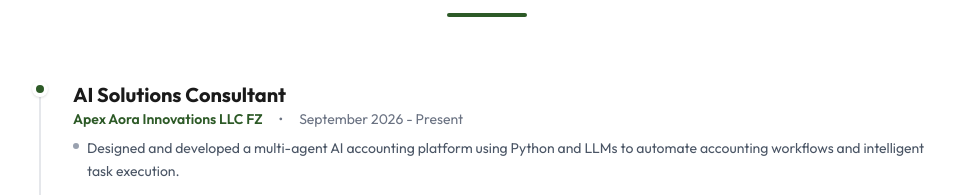
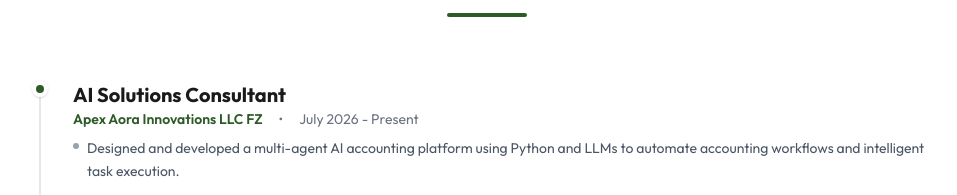
Before and after one commit to thameenaparveen2906/Thameena-Parveen--Personal-Portfolio, a React (Vite) app: page / in a window 1280 px wide. Shown: the part 2211-2406 px from the top of the page, without its empty margins (153-1110 px from the left). Built offline with nearby package versions, Linux system fonts and the light colour scheme.

Commit message:
Update duration for AI Solutions Consultant role

```diff
--- a/src/components/Experience.jsx
+++ b/src/components/Experience.jsx
@@ -28,7 +28,7 @@ const Experience = () => {
         {
             role: 'AI Solutions Consultant',
             company: 'Apex Aora Innovations LLC FZ',
-            duration: 'September 2026 - Present',
+            duration: 'July 2026 - Present',
             descriptions: [
                 'Designed and developed a multi-agent AI accounting platform using Python and LLMs to automate accounting workflows and intelligent task execution.',
                 'Engineered LLM-powered email automation solutions and RAG pipelines to streamline communication and generate context-aware responses from client-specific documents.',
```
